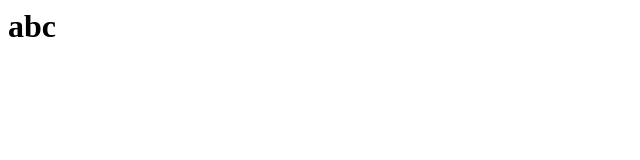
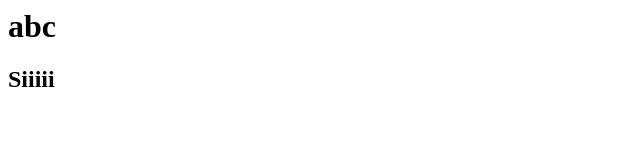
Before and after one commit to Shashankkini23/Something, a plain HTML site: page index.html in a window 1280 px wide. Shown: the full height of the page, 0-640 px from the left. Drawn offline with Linux system fonts and the light colour scheme.

Commit message:
html change

```diff
--- a/index.html
+++ b/index.html
@@ -1 +1,2 @@
 <h1>abc</h1>
+<h2>Siiiii</h2>
```
